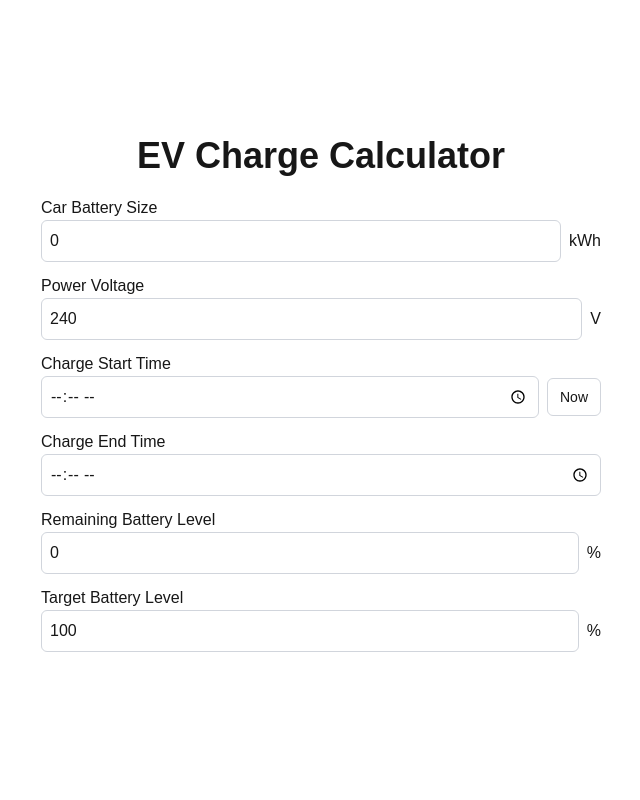
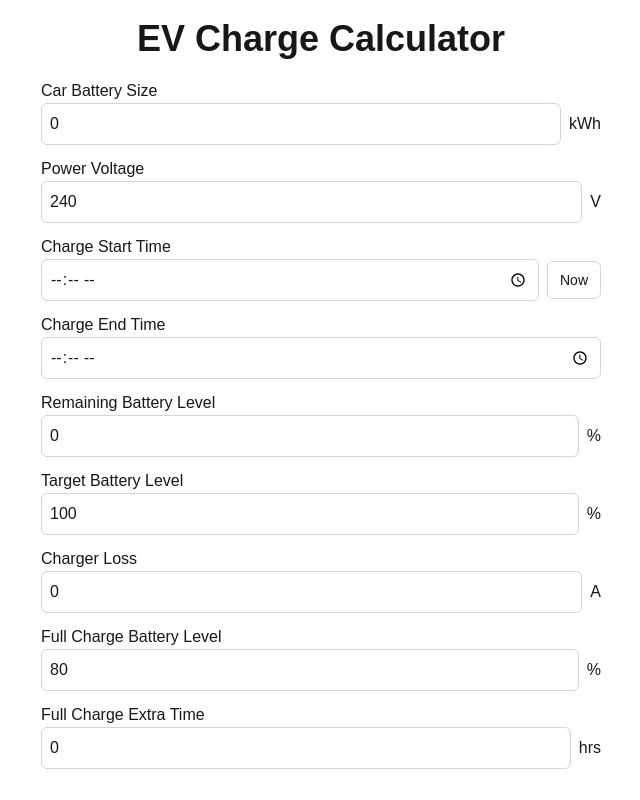
Before and after one commit to chimin/chimintools, a Next.js app: page /chimintools/ev-charge-calc in a window 1280 px wide. Shown: the whole page, without its empty margins (319-959 px from the left). Built offline with nearby package versions, Linux system fonts and the light colour scheme.

Commit message:
Add new fields

```diff
--- a/app/ev-charge-calc/page.tsx
+++ b/app/ev-charge-calc/page.tsx
@@ -34,6 +34,9 @@ export default function EVChargeCalc() {
   const [chargeEndTime, setChargeEndTime] = useState('');
   const [remainingBattery, setRemainingBattery] = useState('0');
   const [targetBattery, setTargetBattery] = useState('100');
+  const [chargerCurrentLoss, setChargerCurrentLoss] = useState('0');
+  const [fullChargeBatteryLevel, setFullChargeBatteryLevel] = useState('80');
+  const [fullChargeExtraTime, setFullChargeExtraTime] = useState('0');
   const [requiredCurrent, setRequiredCurrent] = useState(0);
 
   const handleInputChange = (setter: React.Dispatch<React.SetStateAction<string>>) => (e: React.ChangeEvent<HTMLInputElement>) => {
@@ -58,13 +61,16 @@ export default function EVChargeCalc() {
     try {
       const savedData = localStorage.getItem('evChargeCalcData');
       if (savedData) {
-        const { batterySize, powerVoltage, chargeStartTime, chargeEndTime, remainingBattery, targetBattery } = JSON.parse(savedData);
+        const { batterySize, powerVoltage, chargeStartTime, chargeEndTime, remainingBattery, targetBattery, chargerCurrentLoss, fullChargeBatteryLevel, fullChargeExtraTime } = JSON.parse(savedData);
         setBatterySize(String(batterySize || '0'));
         setPowerVoltage(String(powerVoltage || '240'));
         setChargeStartTime(chargeStartTime || '');
         setChargeEndTime(chargeEndTime || '');
         setRemainingBattery(String(remainingBattery || '0'));
         setTargetBattery(String(targetBattery || '100'));
+        setChargerCurrentLoss(String(chargerCurrentLoss || '0'));
+        setFullChargeBatteryLevel(String(fullChargeBatteryLevel || '80'));
+        setFullChargeExtraTime(String(fullChargeExtraTime || '0'));
       }
     } catch (error) {
       console.error("Failed to parse localStorage data", error);
@@ -72,28 +78,40 @@ export default function EVChargeCalc() {
   }, []);
 
   useEffect(() => {
-    const dataToSave = JSON.stringify({ batterySize, powerVoltage, chargeStartTime, chargeEndTime, remainingBattery, targetBattery });
+    const dataToSave = JSON.stringify({ batterySize, powerVoltage, chargeStartTime, chargeEndTime, remainingBattery, targetBattery, chargerCurrentLoss, fullChargeBatteryLevel, fullChargeExtraTime });
     localStorage.setItem('evChargeCalcData', dataToSave);
-  }, [batterySize, powerVoltage, chargeStartTime, chargeEndTime, remainingBattery, targetBattery]);
+  }, [batterySize, powerVoltage, chargeStartTime, chargeEndTime, remainingBattery, targetBattery, chargerCurrentLoss, fullChargeBatteryLevel, fullChargeExtraTime]);
 
   useEffect(() => {
     const calculateCurrent = () => {
       const chargeTime = calculateChargeTime(chargeStartTime, chargeEndTime);
       const numPowerVoltage = parseFloat(powerVoltage);
-      if (chargeTime > 0 && numPowerVoltage > 0) {
-        const numBatterySize = parseFloat(batterySize);
-        const numTargetBattery = parseFloat(targetBattery);
-        const numRemainingBattery = parseFloat(remainingBattery);
+      const numBatterySize = parseFloat(batterySize);
+      const numTargetBattery = parseFloat(targetBattery);
+      const numRemainingBattery = parseFloat(remainingBattery);
+      const numFullChargeBatteryLevel = parseFloat(fullChargeBatteryLevel);
+      const numFullChargeExtraTime = parseFloat(fullChargeExtraTime);
+      const numChargerCurrentLoss = parseFloat(chargerCurrentLoss);
+
+      let effectiveChargeTime = chargeTime;
+      if (numTargetBattery > numFullChargeBatteryLevel && numFullChargeBatteryLevel > numRemainingBattery) {
+        effectiveChargeTime -= numFullChargeExtraTime;
+      }
+
+      if (effectiveChargeTime > 0 && numPowerVoltage > 0) {
         const energyNeeded = (numBatterySize * (numTargetBattery - numRemainingBattery)) / 100;
-        const powerNeeded = (energyNeeded / chargeTime) * 1000;
-        const current = powerNeeded / numPowerVoltage;
+        const powerNeeded = (energyNeeded / effectiveChargeTime) * 1000;
+        let current = powerNeeded / numPowerVoltage;
+        if (numChargerCurrentLoss > 0) {
+          current = current + numChargerCurrentLoss;
+        }
         setRequiredCurrent(current);
       } else {
         setRequiredCurrent(0);
       }
     };
     calculateCurrent();
-  }, [batterySize, powerVoltage, chargeStartTime, chargeEndTime, remainingBattery, targetBattery]);
+  }, [batterySize, powerVoltage, chargeStartTime, chargeEndTime, remainingBattery, targetBattery, chargerCurrentLoss, fullChargeBatteryLevel, fullChargeExtraTime]);
 
   return (
     <div className="flex flex-col items-center justify-center min-h-screen py-2">
@@ -189,6 +207,51 @@ export default function EVChargeCalc() {
               <span className="ml-2">%</span>
             </div>
           </div>
+          <div className="flex flex-col mb-3">
+            <label className="text-left">Charger Loss</label>
+            <div className="flex items-center">
+              <input
+                type="text"
+                inputMode="decimal"
+                value={chargerCurrentLoss}
+                onChange={handleInputChange(setChargerCurrentLoss)}
+                onBlur={handleInputBlur(setChargerCurrentLoss)}
+                onFocus={handleFocus}
+                className="border border-gray-300 rounded-md p-2 w-full"
+              />
+              <span className="ml-2">A</span>
+            </div>
+          </div>
+          <div className="flex flex-col mb-3">
+            <label className="text-left">Full Charge Battery Level</label>
+            <div className="flex items-center">
+              <input
+                type="text"
+                inputMode="decimal"
+                value={fullChargeBatteryLevel}
+                onChange={handleInputChange(setFullChargeBatteryLevel)}
+                onBlur={handleInputBlur(setFullChargeBatteryLevel)}
+                onFocus={handleFocus}
+                className="border border-gray-300 rounded-md p-2 w-full"
+              />
+              <span className="ml-2">%</span>
+            </div>
+          </div>
+          <div className="flex flex-col mb-3">
+            <label className="text-left">Full Charge Extra Time</label>
+            <div className="flex items-center">
+              <input
+                type="text"
+                inputMode="decimal"
+                value={fullChargeExtraTime}
+                onChange={handleInputChange(setFullChargeExtraTime)}
+                onBlur={handleInputBlur(setFullChargeExtraTime)}
+                onFocus={handleFocus}
+                className="border border-gray-300 rounded-md p-2 w-full"
+              />
+              <span className="ml-2">hrs</span>
+            </div>
+          </div>
           {requiredCurrent > 0 && (
             <div className="mt-5">
               <h2 className="text-2xl font-bold">
```
